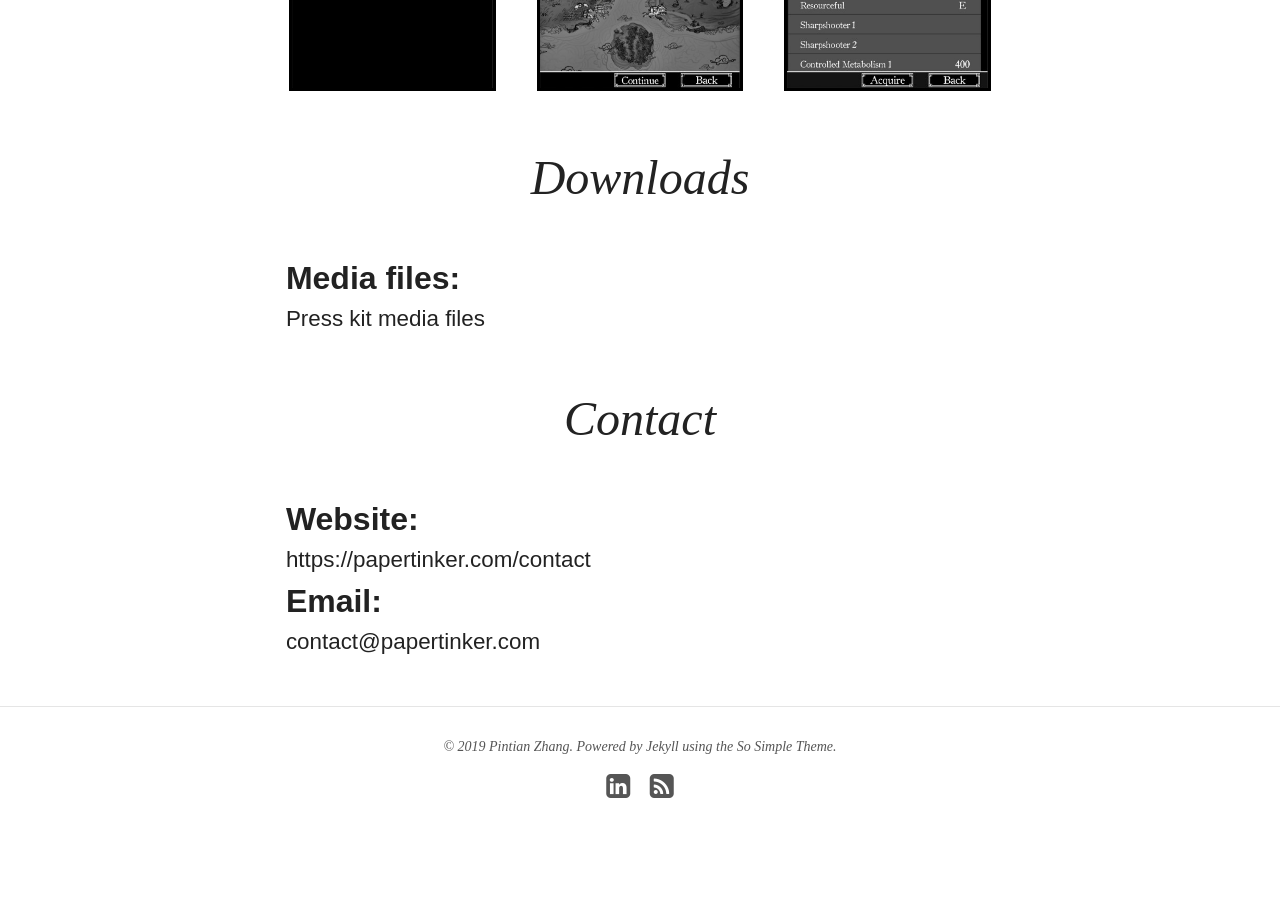
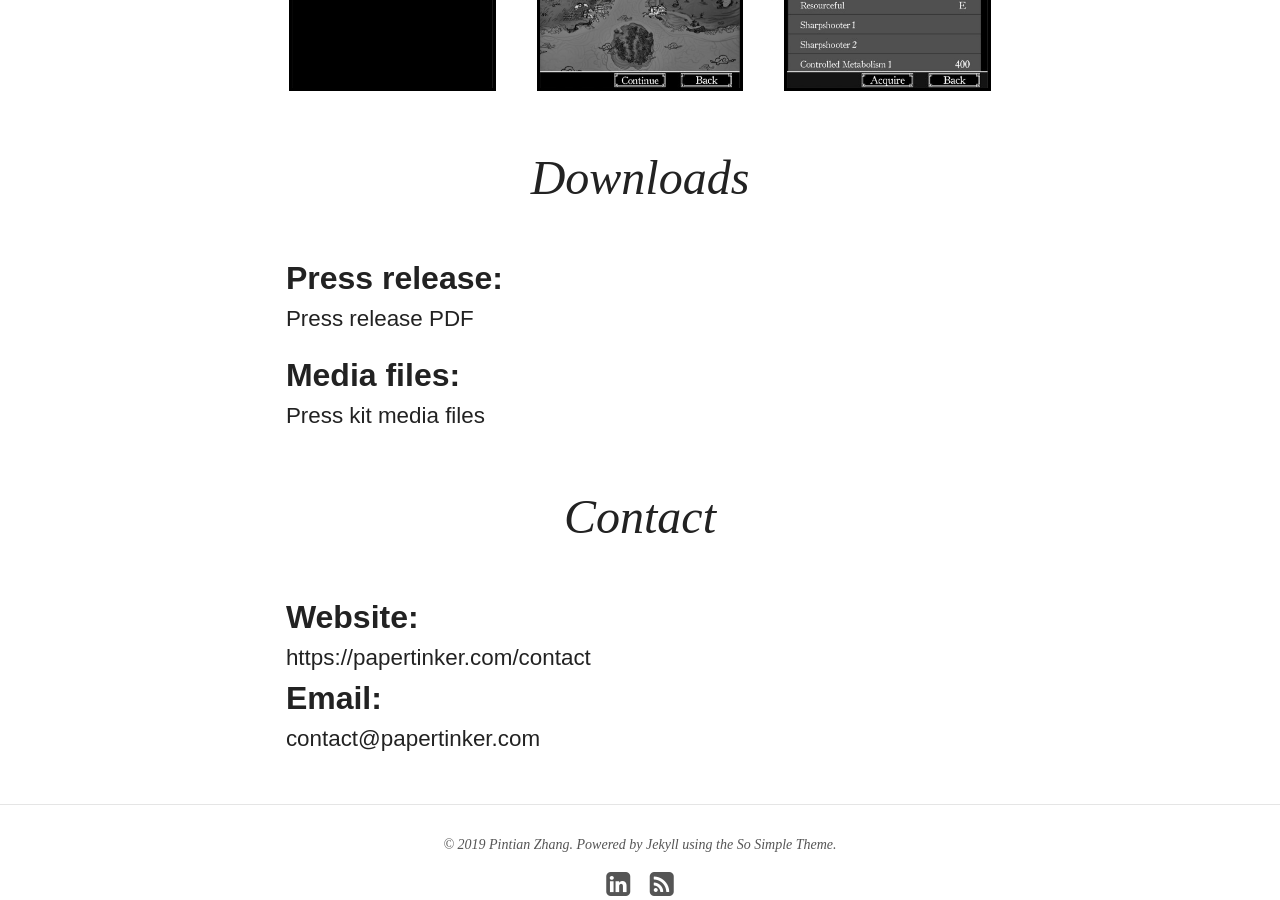
Before and after one commit to papertinker/PaperTinkerSite, a Jekyll site: the page built from games/lifetimes-press-kit.markdown, in a window 1280 px wide and 900 px high, scrolled down 4336 px. Built offline with Jekyll 4.4.1, drawn with Linux system fonts in a browser that asks for light colours; nearby versions of some CDN libraries; our own code applies the rules of GitHub Pages for plain Markdown files.

Commit message:
Updated Lifetimes Press Kit

```diff
--- a/games/lifetimes-press-kit.markdown
+++ b/games/lifetimes-press-kit.markdown
@@ -203,6 +203,12 @@ ignoreTitle: true
 <div align="center" style="font-family:'volkhov',serif;font-style:italic;font-size:3em;font-weight:400;padding: 1em 0 0.5em 0;">Downloads</div>
 
 <div align="left" style="font-size:2em;padding: 0.5em 0 0em 0; font-weight: bold;">
+	Press release:
+</div>
+<div align="left" style="font-size:1.4em;padding: 0em 0 0em 0; font-weight: normal;">
+	<a href="https://papertinker.com/_uploads/WandererOfLifetimesPressRelease.pdf">Press release PDF</a>
+</div>
+<div align="left" style="font-size:2em;padding: 0.5em 0 0em 0; font-weight: bold;">
 	Media files:
 </div>
 <div align="left" style="font-size:1.4em;padding: 0em 0 0em 0; font-weight: normal;">
```
